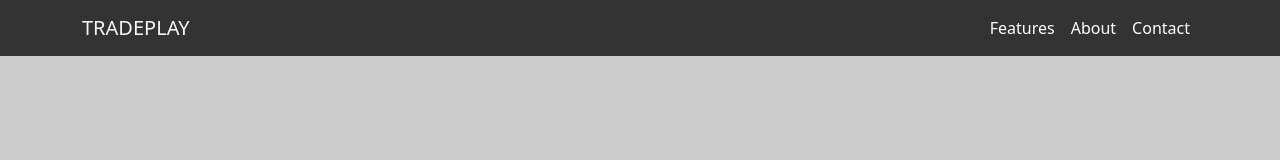
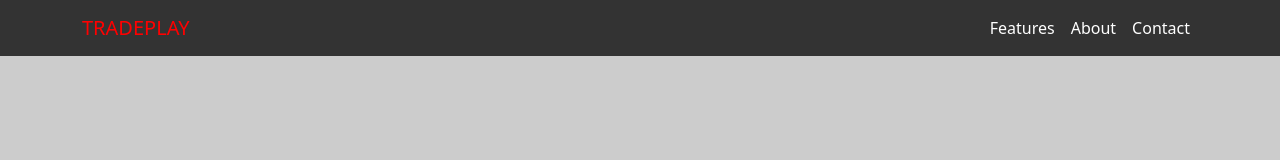
Before and after one commit to Harsha-Udutha/TradePlay, a plain HTML site: page index.html in a window 1280 px wide. In both pictures the pointer is over the link "TRADEPLAY". Shown: the top 160 px of the page. Drawn offline with nearby package versions, Linux system fonts and the light colour scheme; placeholder pictures from the web are drawn by us.

Commit message:
changed to hover to red

```diff
--- a/index.html
+++ b/index.html
@@ -34,7 +34,7 @@
       color: white;
     }
     .navbar a:hover {
-      color: #f5f5f5;
+      color: #ff0000;
     }
     footer {
       background-color: #333;
```
